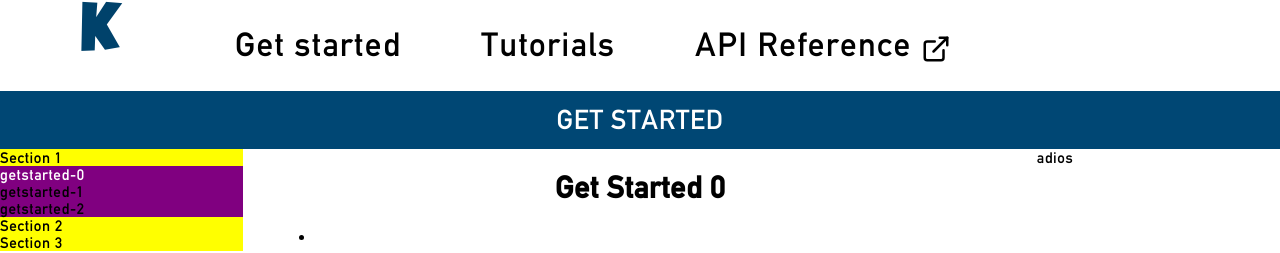
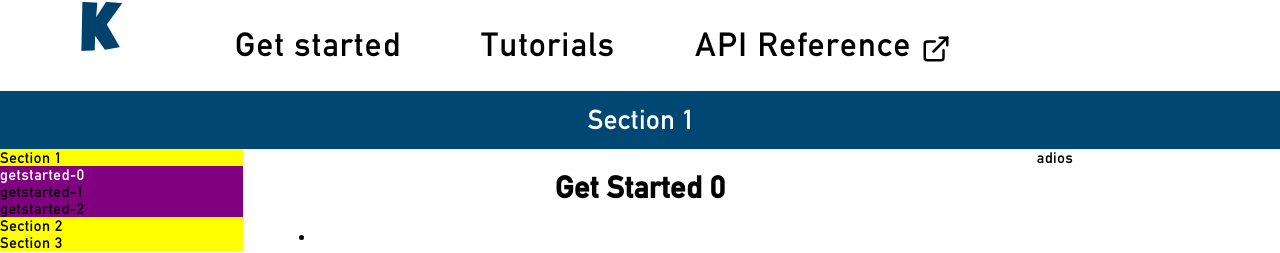
Before and after one commit to khanonjs/khanon.js-website, a React (Create React App) app: page / in a window 1280 px wide. Shown: the top 253 px of the page. Built offline with nearby package versions, Linux system fonts and the light colour scheme; no server answers.

Commit message:
Markdown component section title

```diff
--- a/src/components/markdown-doc/markdown-doc-states.ts
+++ b/src/components/markdown-doc/markdown-doc-states.ts
@@ -1,3 +1,4 @@
 export interface MarkdownDocStates {
+  sectionName: string
   currentDoc: string
 }
--- a/src/components/markdown-doc/markdown-doc.tsx
+++ b/src/components/markdown-doc/markdown-doc.tsx
@@ -32,8 +32,10 @@ export class MarkdownDoc extends React.Component<MarkdownDocProps, MarkdownDocSt
 
   constructor(props: MarkdownDocProps) {
     super(props)
+    const section = this.props.documents[0]
     this.state = {
-      currentDoc: this.props.documents[0].docs[0].markdown
+      sectionName: section.section,
+      currentDoc: section.docs[0].markdown
     }
     hljs.registerLanguage('json', json)
     hljs.registerLanguage('javascript', javascript)
@@ -86,6 +88,7 @@ export class MarkdownDoc extends React.Component<MarkdownDocProps, MarkdownDocSt
       const section = this.props.documents.find(doc => doc.section === element.getAttribute('section'))
       const markdown = section?.docs.find(doc => doc.title === element.getAttribute('title'))?.markdown
       this.elementMarkdownContainer.style.opacity = '0'
+      this.setState({ sectionName: section?.section as string })
       setTimeout(() => {
         this.setState({ currentDoc: markdown as string })
         this.elementMarkdownContainer.style.opacity = '1'
@@ -132,7 +135,7 @@ export class MarkdownDoc extends React.Component<MarkdownDocProps, MarkdownDocSt
     return (
       <div className={ElementStyle.getClass(styles, ['container', 'font-roadgeek-regular'])}>
         <div className={styles['header']}>
-          GET STARTED
+          {this.state.sectionName}
         </div>
         <div className={ElementStyle.getClass(styles, ['content', ''])}>
           <div
```
